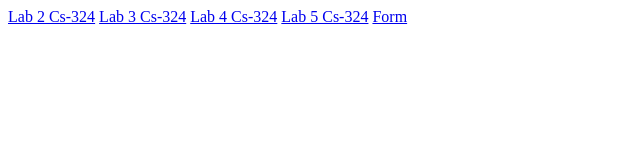
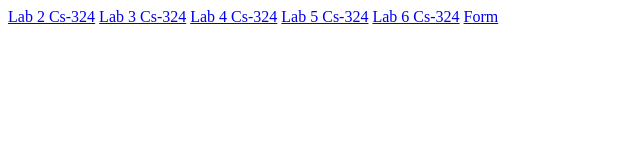
Before and after one commit to anas13031/anas13031.github.io, a plain HTML site: page index.html in a window 1280 px wide. Shown: the whole page, without its empty margins (0-640 px from the left). Drawn offline with Linux system fonts and the light colour scheme.

Commit message:
Update index.html

```diff
--- a/index.html
+++ b/index.html
@@ -8,6 +8,7 @@
         <a href="lab03.html">Lab 3 Cs-324</a>
         <a href="Lab04.html">Lab 4 Cs-324</a>
         <a href="Lab05.html">Lab 5 Cs-324</a>
+        <a href="Lab06.html">Lab 6 Cs-324</a>
         <a href="form.html">Form </a>
 
     </body>
```
